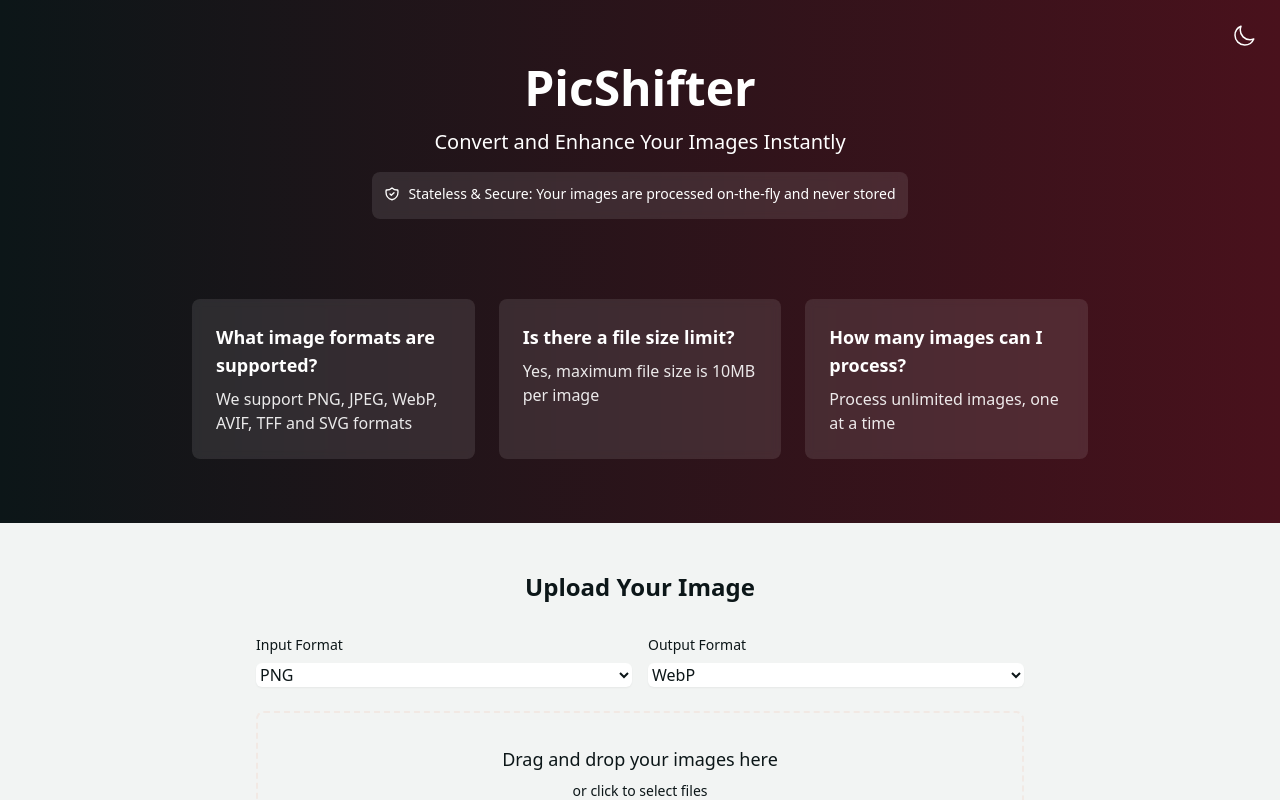
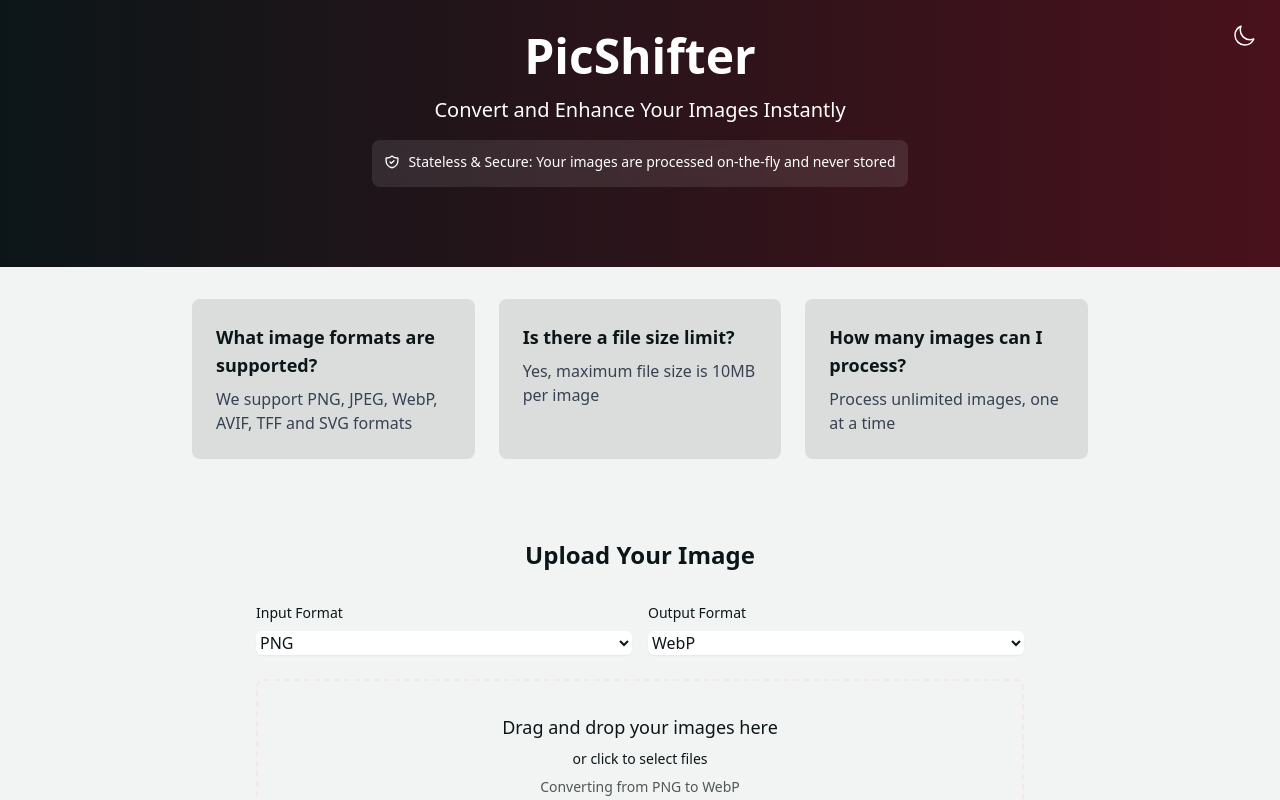
Before and after one commit to Freundlyapps/PicShifter, a Next.js app: page / in a window 1280 px wide. Shown: the top 800 px of the page. Built offline with nearby package versions, Linux system fonts and the light colour scheme.

Commit message:
Reduced the header height by changing the padding from py-16 to py-8 in Header.tsx Removed the FAQ section boxes from the Header component Created a new FAQ component with the same boxes Added the FAQ component between Header and Upload section in page.tsx

```diff
--- /dev/null
+++ b/app/components/FAQ.tsx
@@ -0,0 +1,40 @@
+'use client';
+import React from 'react';
+
+export default function FAQ() {
+  const faqs = [
+    {
+      question: "What image formats are supported?",
+      answer: "We support PNG, JPEG, WebP, AVIF, TFF and SVG formats"
+    },
+    {
+      question: "Is there a file size limit?",
+      answer: "Yes, maximum file size is 10MB per image"
+    },
+    {
+      question: "How many images can I process?",
+      answer: "Process unlimited images, one at a time"
+    }
+  ];
+
+  return (
+    <section className="container mx-auto px-4 py-8">
+      <div className="grid md:grid-cols-3 gap-6 max-w-4xl mx-auto">
+        {faqs.map((faq, index) => (
+          <div
+            key={index}
+            className="bg-primary/10 dark:bg-dark-background/40 backdrop-blur-sm rounded-lg p-6
+                       hover:bg-primary/20 dark:hover:bg-dark-background/60 transition-colors duration-200"
+          >
+            <h3 className="font-semibold text-lg mb-2 text-primary dark:text-white/90">
+              {faq.question}
+            </h3>
+            <p className="text-gray-700 dark:text-white/80">
+              {faq.answer}
+            </p>
+          </div>
+        ))}
+      </div>
+    </section>
+  );
+}
--- a/app/components/Header.tsx
+++ b/app/components/Header.tsx
@@ -3,21 +3,6 @@ import React from 'react';
 import ThemeToggle from './ThemeToggle';
 
 export default function Header() {
-  const faqs = [
-    {
-      question: "What image formats are supported?",
-      answer: "We support PNG, JPEG, WebP, AVIF, TFF and SVG formats"
-    },
-    {
-      question: "Is there a file size limit?",
-      answer: "Yes, maximum file size is 10MB per image"
-    },
-    {
-      question: "How many images can I process?",
-      answer: "Process unlimited images, one at a time"
-    }
-  ];
-
   return (
     <header className="bg-gradient-to-r from-primary to-mint dark:from-primary/80 dark:to-mint/80 dark:bg-dark-background text-white relative">
       {/* Theme Toggle */}
@@ -25,14 +10,14 @@ export default function Header() {
         <ThemeToggle />
       </div>
 
-      <div className="container mx-auto px-4 py-16">
-        <div className="max-w-3xl mx-auto text-center mb-12">
+      <div className="container mx-auto px-4 py-8">
+        <div className="max-w-3xl mx-auto text-center mb-8">
           <h1 className="text-4xl md:text-5xl font-bold mb-4">PicShifter</h1>
           <p className="text-xl mb-4 text-white dark:text-white/90">
           Convert and Enhance Your Images Instantly
           </p>
           {/* Trust Message */}
-          <p className="text-sm mb-8 bg-white/10 dark:bg-dark-background/40 backdrop-blur-sm rounded-lg p-3 inline-block">
+          <p className="text-sm mb-4 bg-white/10 dark:bg-dark-background/40 backdrop-blur-sm rounded-lg p-3 inline-block">
             <span className="inline-flex items-center">
               <svg xmlns="http://www.w3.org/2000/svg" className="h-4 w-4 mr-2" fill="none" viewBox="0 0 24 24" stroke="currentColor">
                 <path strokeLinecap="round" strokeLinejoin="round" strokeWidth={2} d="M9 12l2 2 4-4m5.618-4.016A11.955 11.955 0 0112 2.944a11.955 11.955 0 01-8.618 3.04A12.02 12.02 0 003 9c0 5.591 3.824 10.29 9 11.622 5.176-1.332 9-6.03 9-11.622 0-1.042-.133-2.052-.382-3.016z" />
@@ -41,24 +26,6 @@ export default function Header() {
             </span>
           </p>
         </div>
-
-        {/* FAQ Grid */}
-        <div className="grid md:grid-cols-3 gap-6 max-w-4xl mx-auto">
-          {faqs.map((faq, index) => (
-            <div
-              key={index}
-              className="bg-white/10 dark:bg-dark-background/40 backdrop-blur-sm rounded-lg p-6
-                         hover:bg-white/20 dark:hover:bg-dark-background/60 transition-colors duration-200"
-            >
-              <h3 className="font-semibold text-lg mb-2 text-white dark:text-white/90">
-                {faq.question}
-              </h3>
-              <p className="text-white/90 dark:text-white/80">
-                {faq.answer}
-              </p>
-            </div>
-          ))}
-        </div>
       </div>
     </header>
   );
--- a/app/page.tsx
+++ b/app/page.tsx
@@ -1,5 +1,6 @@
 import React from 'react';
 import Header from './components/Header';
+import FAQ from './components/FAQ';
 import UploadZone from './components/UploadZone';
 import Features from './components/Features';
 import Footer from './components/Footer';
@@ -8,6 +9,7 @@ export default function Home() {
   return (
     <main className="min-h-screen flex flex-col bg-background dark:bg-dark-background">
       <Header />
+      <FAQ />
 
       <section id="upload-section" className="flex-grow py-12 bg-background dark:bg-dark-background">
         <div className="container mx-auto px-4">
```
